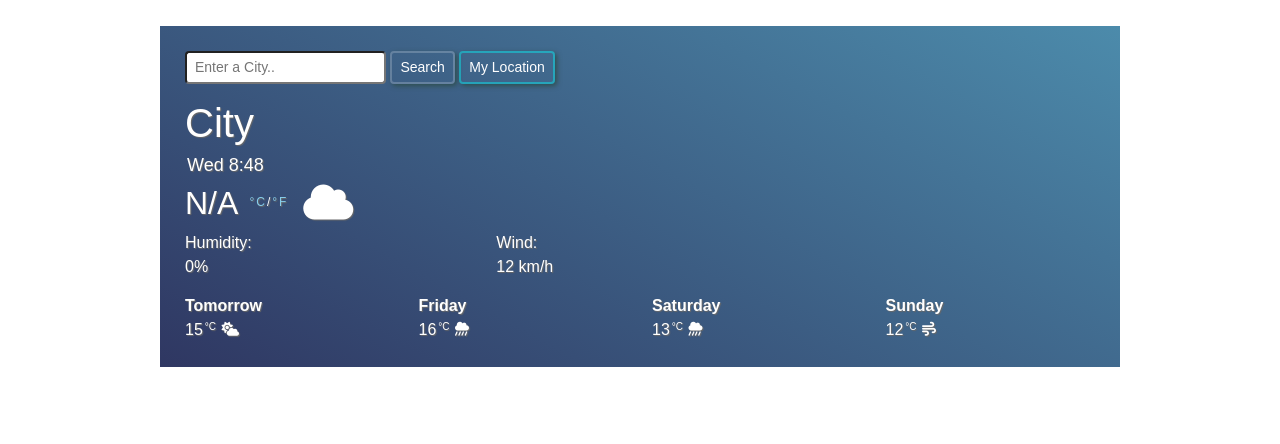
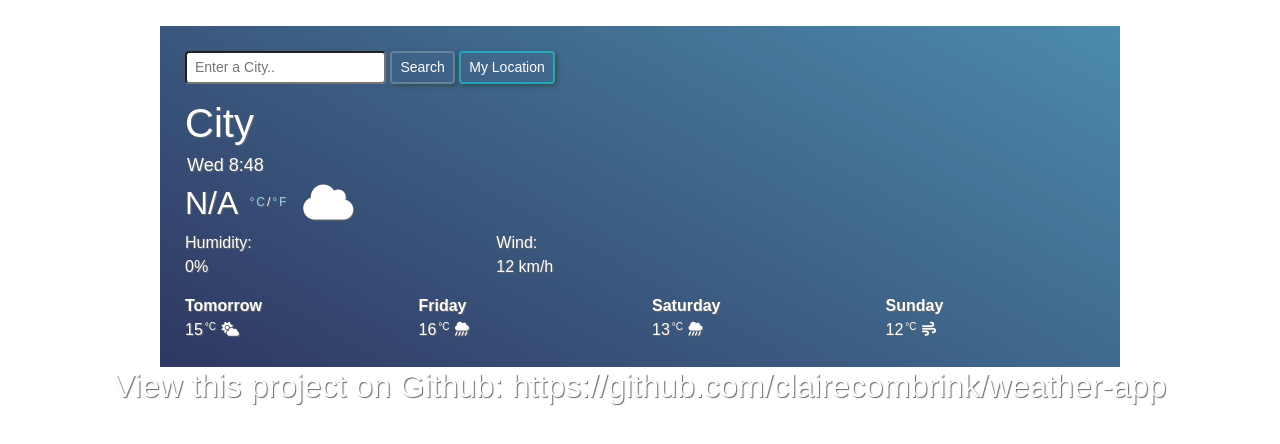
Before and after one commit to clairecombrink/weather-app, a plain HTML site: page index.html in a window 1280 px wide. Drawn offline with nearby package versions, Linux system fonts and the light colour scheme.

Commit message:
Added link to github repo

```diff
--- a/index.html
+++ b/index.html
@@ -62,6 +62,7 @@
             </div>
         </div>
     </div>
+    <h2 id="github-link">View this project on Github: <a>https://github.com/clairecombrink/weather-app</a></h2>
 
     <script src="src/index.js" defer></script>
 </body>
--- a/src/styles.css
+++ b/src/styles.css
@@ -63,3 +63,7 @@ h1 {
     border: 2px solid rgba(0, 255, 255, 0.405);
     box-shadow: 2px 2px 5px darkslategrey;
 }
+
+#github-link {
+    text-align: center;
+}
```
